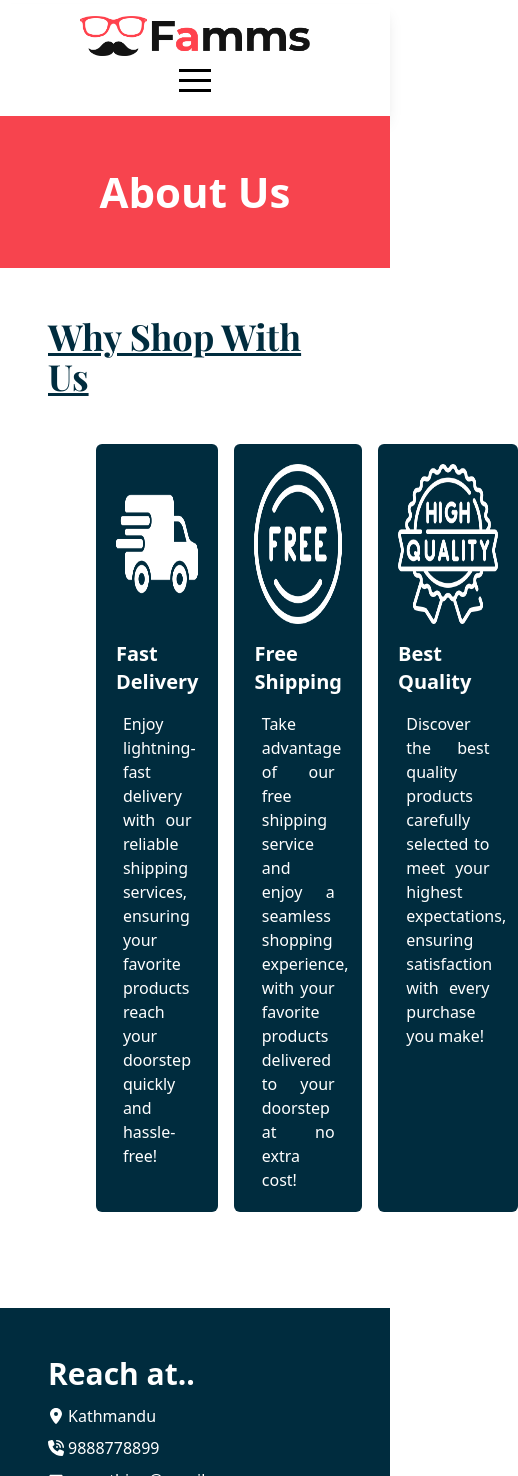
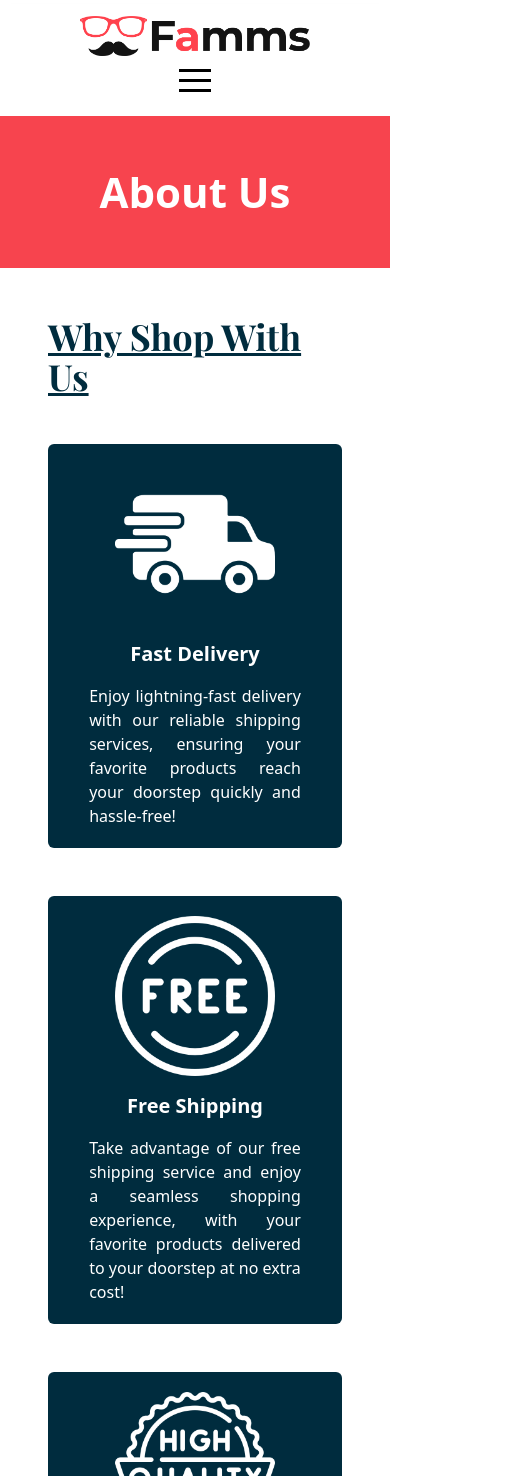
Before and after one commit to subodhpun/subodhmart, a React (Vite) app: page /About in a window 390 px wide. Shown: the top 1476 px of the page, 518 px wide, since content can reach past the window. Built offline with nearby package versions, Linux system fonts and the light colour scheme.

Commit message:
responsivness of about

```diff
--- a/src/components/About/About.jsx
+++ b/src/components/About/About.jsx
@@ -11,13 +11,13 @@ const Pages = () => {
       <h1>About Us</h1>
     </div>
 
-    <div className='flex flex-col m-8 p-4'>
+    <div className='flex flex-col items-center m-8 p-4'>
       <div>
         <h1 className='flex justify-center font-custonFont text-4xl text-customBlue underline'>Why Shop With Us</h1>
       </div>
 
       {/* cards */}
-      <div className='flex flex-row justify-around m-12 gap-4'>
+      <div className='flex flex-col w-full md:flex-row justify-around m-12 gap-12 md:gap-4'>
       <cards className='bg-customBlue flex flex-col items-center p-5 rounded-md gap-4'>
         <img src={delivery} alt='no img' className='size-40 invert'/>
         <h2 className='text-white text-xl font-bold'>Fast Delivery</h2>
```
